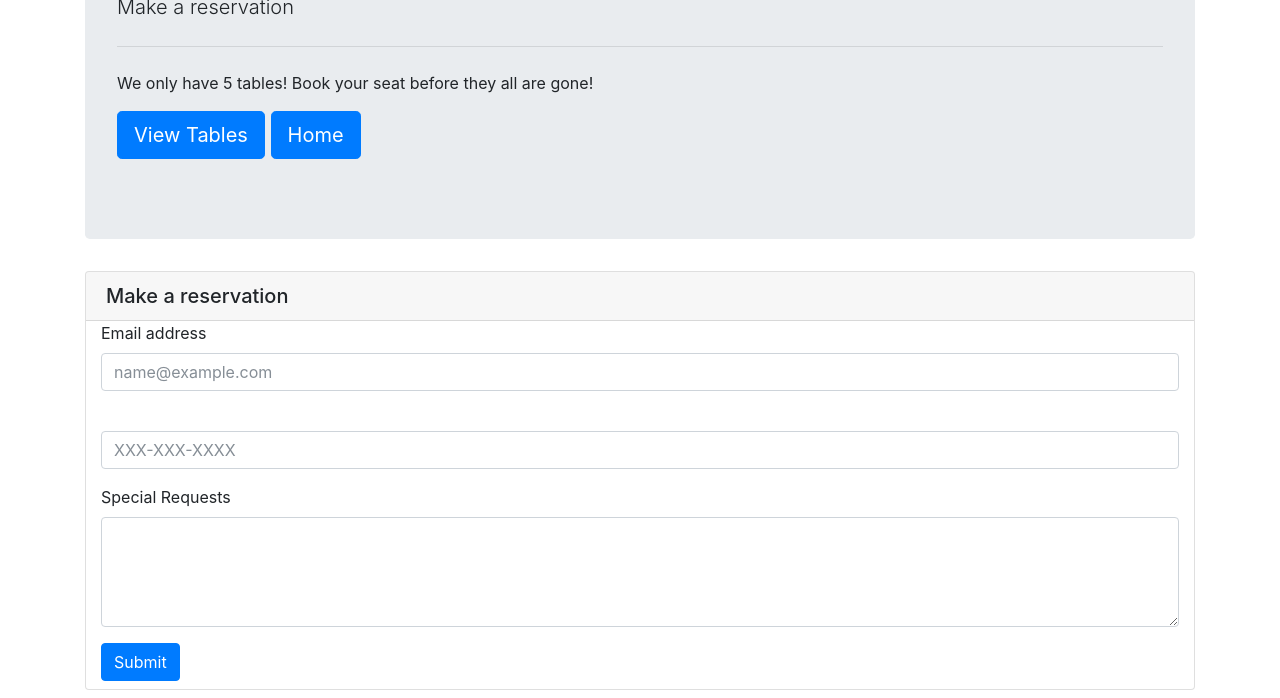
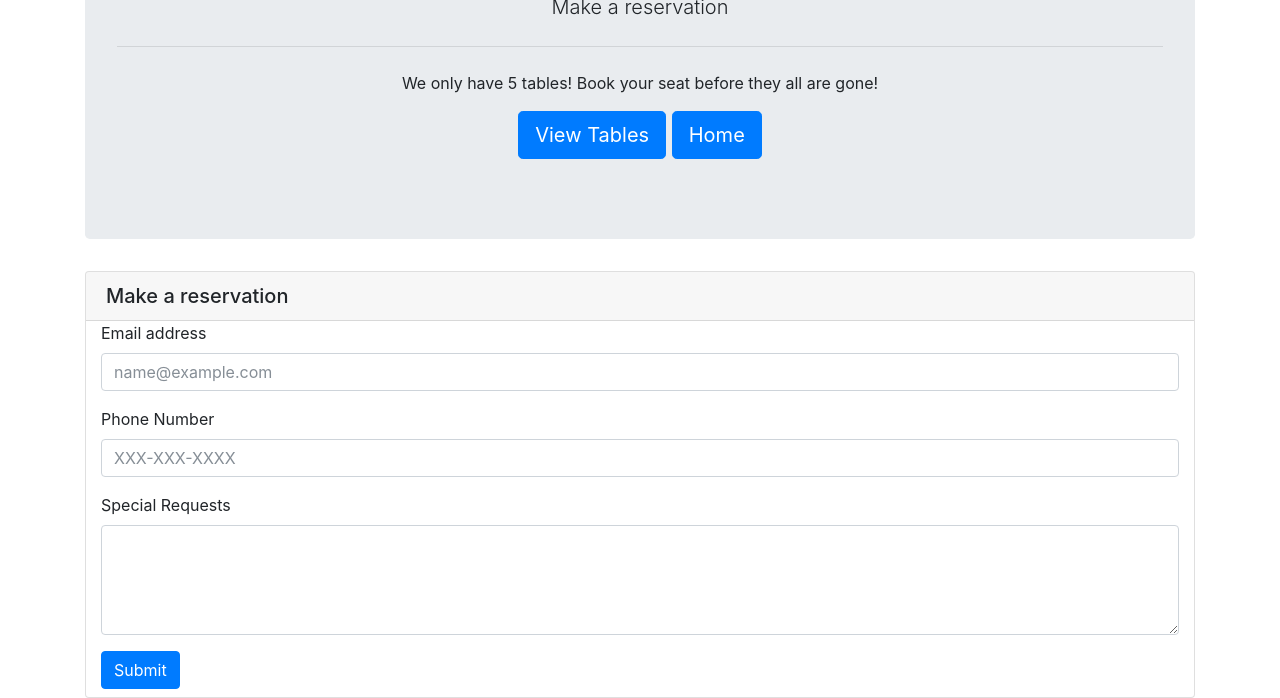
Before and after one commit to jayblack388/2-3-Project, a website: page html/reserve.html in a window 1280 px wide. Shown: the part 147-845 px from the top of the page. Drawn offline with nearby package versions, Linux system fonts and the light colour scheme.

Commit message:
added assets folder with style.css, linked css, justified  center jumbo text

```diff
--- /dev/null
+++ b/assets/style.css
@@ -0,0 +1,3 @@
+.main-jumbo {
+  text-align: center;
+}
--- a/html/reserve.html
+++ b/html/reserve.html
@@ -4,21 +4,20 @@
     <meta charset="utf-8">
     <meta name="viewport" content="width=device-width, initial-scale=1">
     <title>Hot Restaurant</title>
+
 <link rel="stylesheet" href="https://maxcdn.bootstrapcdn.com/bootstrap/4.0.0-beta.2/css/bootstrap.min.css" integrity="sha384-PsH8R72JQ3SOdhVi3uxftmaW6Vc51MKb0q5P2rRUpPvrszuE4W1povHYgTpBfshb" crossorigin="anonymous">
+<link rel="stylesheet" href="../assets/style.css">
 <script src="https://code.jquery.com/jquery-3.2.1.slim.min.js" integrity="sha384-KJ3o2DKtIkvYIK3UENzmM7KCkRr/rE9/Qpg6aAZGJwFDMVNA/GpGFF93hXpG5KkN" crossorigin="anonymous"></script>
 <script src="https://cdnjs.cloudflare.com/ajax/libs/popper.js/1.12.9/umd/popper.min.js" integrity="sha384-ApNbgh9B+Y1QKtv3Rn7W3mgPxhU9K/ScQsAP7hUibX39j7fakFPskvXusvfa0b4Q" crossorigin="anonymous"></script>
 <script src="https://maxcdn.bootstrapcdn.com/bootstrap/4.0.0-beta.3/js/bootstrap.min.js" integrity="sha384-a5N7Y/aK3qNeh15eJKGWxsqtnX/wWdSZSKp+81YjTmS15nvnvxKHuzaWwXHDli+4" crossorigin="anonymous"></script>
-
-
-
 </head>
 <body>
 <!-- Main Container -->
   <div class="container">
 	<!-- Top Jumbotron -->
-	<div class="row justify-content-center">
+	<div class="row justify-text-center">
 		<div class="col-12">
-			<div class="jumbotron">
+			<div class="jumbotron main-jumbo">
 		  		<h1 class="display-4">Hot Resaurant</h1>
 		  		<p class="lead">Make a reservation</p>
 		  		<hr class="my-4">
@@ -44,7 +43,7 @@
             <input type="email" class="form-control" id="email-address" placeholder="name@example.com">
           </div>
           <div class="form-group">
-            <label for="phone-number"></label>
+            <label for="phone-number">Phone Number</label>
             <input type="tel" class="form-control" id="phone-number" placeholder="XXX-XXX-XXXX">
           </div>
           <div class="form-group">
```
Also changed, not shown: html/index.html (+2 -1 lines).
